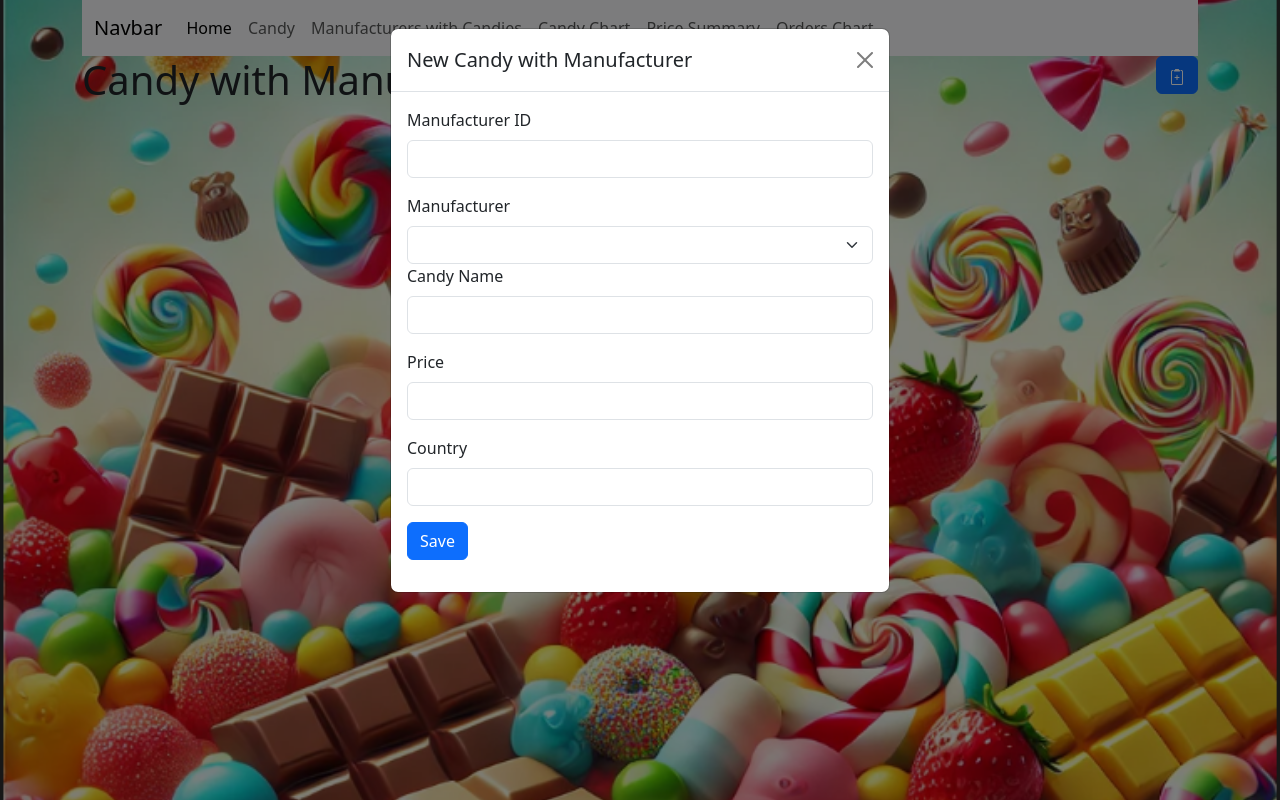
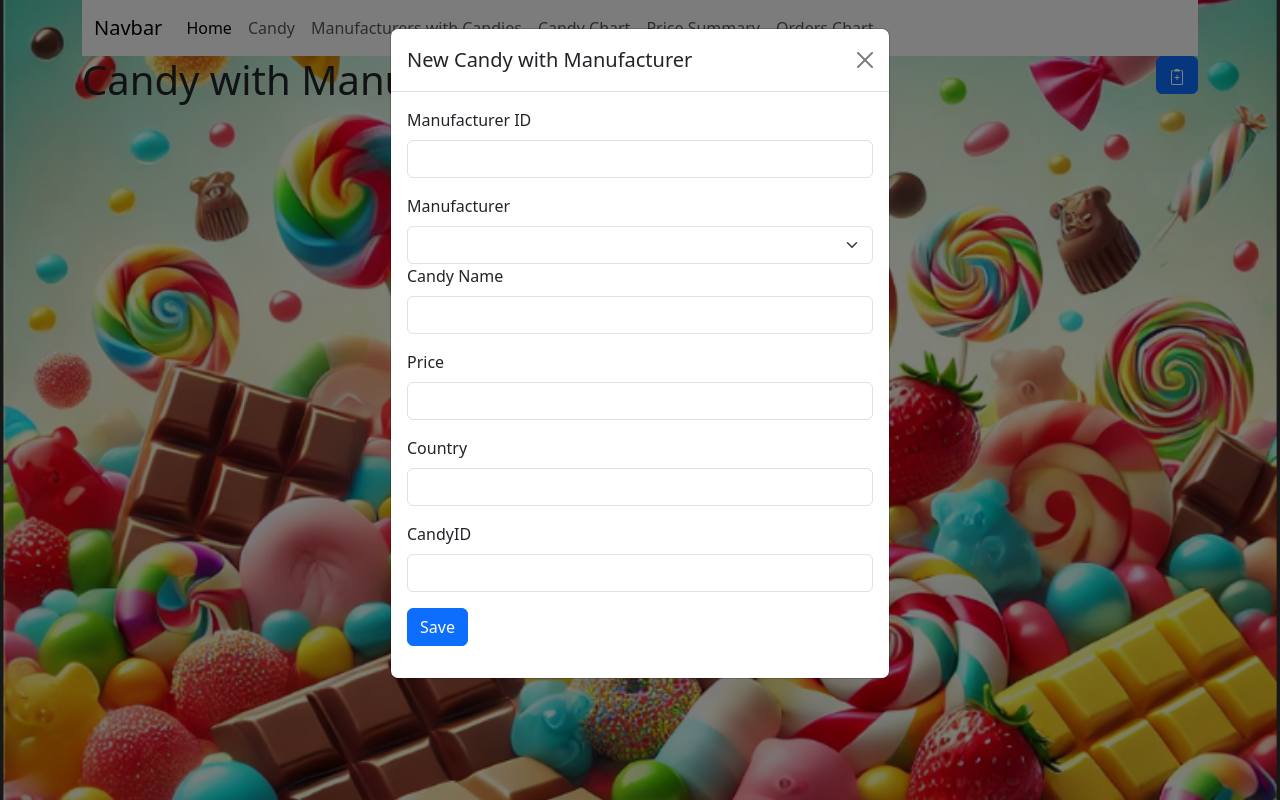
Before and after one commit to jacobvandy/mis4013Project, a PHP site: page /candy-with-manufacturer.php in a window 1280 px wide, after a click that opens the changed part. Run offline with PHP 8.4, Linux system fonts and the light colour scheme; data that the repository does not hold is empty.

Commit message:
Update view-candy-with-manufacturer-newform.php

```diff
--- a/view-candy-with-manufacturer-newform.php
+++ b/view-candy-with-manufacturer-newform.php
@@ -47,6 +47,10 @@
           <input type="text" class="form-control" id="mCountry" name="mCountry">
         </div>
 
+              <div class="mb-3">
+          <label for="cid" class="form-label">CandyID </label>
+          <input type="text" class="form-control" id="cid" name="cid">
+        </div>
 
 
         <input type="hidden" name="actionType" value="Add">
```
